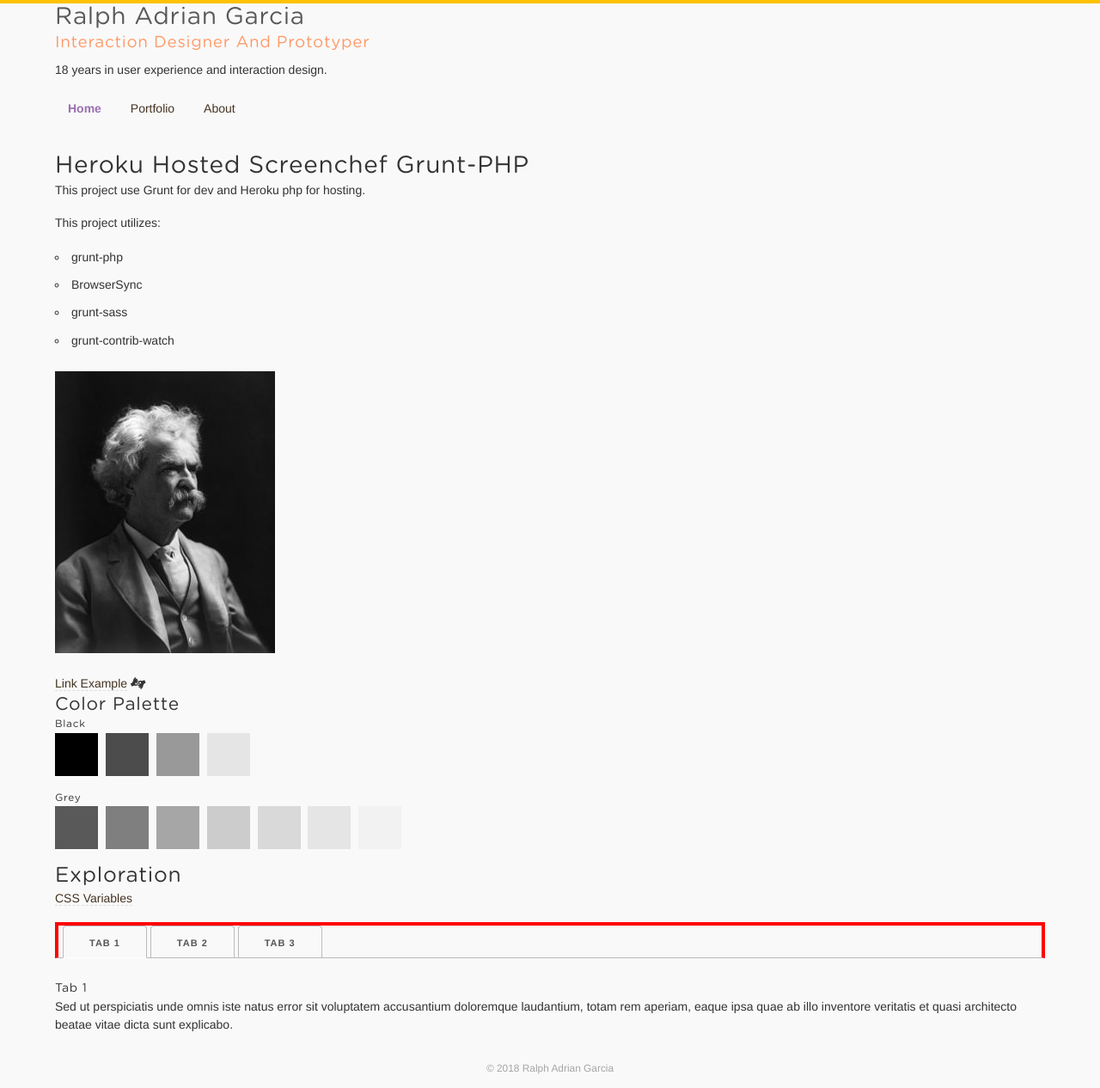
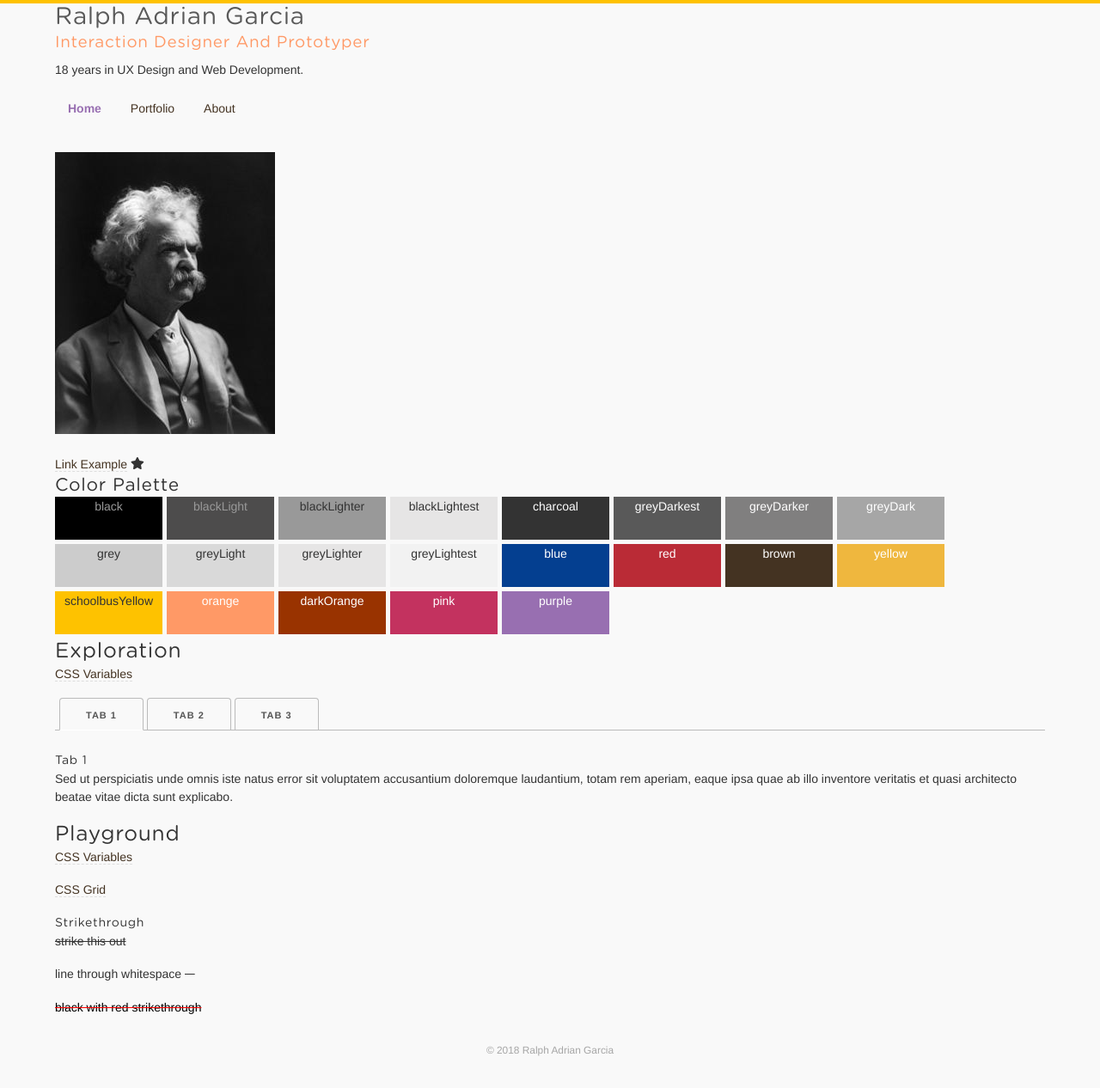
Before and after one commit to pencilmedia/screenchef-php, a PHP site: page /app/ in a window 1280 px wide. Shown: the whole page at 86% size. After the commit the page ends 1229 px from the top, so only its background shows below. Run offline with PHP 8.4, Linux system fonts and the light colour scheme; some libraries are stand-ins or nearby versions.

Commit message:
colors etc

```diff
--- a/app/assets/css/global.css
+++ b/app/assets/css/global.css
@@ -409,7 +409,6 @@ main > footer {
 /* BEGIN: tabs.scss
 // -----------------------------------------------------*/
 ul.tab-nav {
-  border: 4px solid red;
   list-style: none;
   border-bottom: 1px solid #bbb;
   padding-left: 5px; }
@@ -460,32 +459,78 @@ main {
 a {
   color: #432; }
 
+.color-palette {
+  display: flex;
+  flex-wrap: wrap;
+  justify-content: flex-start; }
+
 .box-color {
-  display: inline-block;
-  width: 50px;
+  width: 125px;
   height: 50px;
-  margin: 0 5px 10px 0; }
+  margin: 0 5px 5px 0;
+  text-align: center; }
   .box-color.black {
+    color: #999999;
     background: #000; }
   .box-color.black-light {
+    color: #999999;
     background: #4d4c4c; }
   .box-color.black-lighter {
+    color: #333333;
     background: #999999; }
   .box-color.black-lightest {
+    color: #333333;
     background: #e6e5e5; }
+  .box-color.charcoal {
+    color: white;
+    background: #333; }
   .box-color.grey-lightest {
+    color: #333333;
     background: #f2f2f2; }
   .box-color.grey-lighter {
+    color: #333333;
     background: #e6e5e5; }
   .box-color.grey-light {
+    color: #333333;
     background: #d9d9d9; }
   .box-color.grey {
+    color: #333333;
     background: #ccc; }
   .box-color.grey-dark {
+    color: white;
     background: #a6a6a6; }
   .box-color.grey-darker {
+    color: white;
     background: #807f7f; }
   .box-color.grey-darkest {
+    color: white;
     background: #595959; }
+  .box-color.blue {
+    color: white;
+    background: #043F90; }
+  .box-color.red {
+    color: white;
+    background: #ba2b36; }
+  .box-color.brown {
+    color: white;
+    background: #432; }
+  .box-color.yellow {
+    color: white;
+    background: #EFB73E; }
+  .box-color.schoolbusYellow {
+    color: #333333;
+    background: #FEC200; }
+  .box-color.orange {
+    color: white;
+    background: #f96; }
+  .box-color.darkOrange {
+    color: white;
+    background: #993300; }
+  .box-color.pink {
+    color: white;
+    background: #c3325f; }
+  .box-color.purple {
+    color: white;
+    background: #986FB1; }
 
 /*# sourceMappingURL=global.css.map */
--- a/app/assets/scss/_color-palette.scss
+++ b/app/assets/scss/_color-palette.scss
@@ -11,9 +11,14 @@ $black: 				#000;
 $charcoal: 			#333;
 $white: 				#fff;
 $blue: 				#0080FF;
-$blueBright: 			#37f;
 $red: 				#900;
 $brown:				#432;
+$yellow:                #EFB73E;
+$orange:                #f96;
+$schoolbusYellow:	    #FEC200;
+$darkOrange:            darken(#f96, 40%);
+$pink:                  #c3325f;
+$purple:                #986FB1;
 
 // Grey
 $grey: #ccc;
@@ -40,13 +45,6 @@ $blueDark:              darken($blue, 2%);
 $blueDarker:            darken($blue, 4%);
 $blueDarkest:           darken($blue, 8%);
 
-// Accent colors
-$blueAccent:            #98B3CD;
-$blueHighlight:	    #7EA3B8;
-$navHighlight:			lighten($blueHighlight,25%);
-$blueHover:			#ECF2F7;
-$navyBlue:          	darken($blue, 60%);
-
 // Error colors
 $red:                   #ba2b36;
 $redLight:			lighten($red, 30%);
@@ -61,11 +59,4 @@ $greenDark:             darken($green, 5%);
 $greenDarker:           darken($green, 15%);
 $greenDarkest:          darken($green, 30%);
 
-$yellow:                #EFB73E;
-$orange:                #f96;
-$schoolbusYellow:	    #FEC200;
-$darkOrange:            darken(#f96, 40%);
-$pink:                  #c3325f;
-$purple:                #986FB1;
-
 $bodyBackground:        #f9f9f9;
--- a/app/assets/scss/_tabs.scss
+++ b/app/assets/scss/_tabs.scss
@@ -1,7 +1,7 @@
 /* BEGIN: tabs.scss
 // -----------------------------------------------------*/
 
-ul.tab-nav {border: 4px solid red;
+ul.tab-nav {
     list-style: none;
     border-bottom: 1px solid #bbb;
     padding-left: 5px;
--- a/app/assets/scss/global.scss
+++ b/app/assets/scss/global.scss
@@ -33,44 +33,101 @@ a {
     color: $linkColor;
 }
 
+.color-palette {
+    display: flex;
+    flex-wrap: wrap;
+    justify-content: flex-start;
+}
 .box-color {
-    display: inline-block;
-    width: 50px;
+    width: 125px;
     height: 50px;
-    margin: 0 5px 10px 0;
+    margin: 0 5px 5px 0;
+    text-align: center;
     // black
     &.black {
+        color: lighten($black, 60%);
         background: $black;
     }
     &.black-light {
+        color: lighten($black, 60%);
         background: $blackLight;
     }
     &.black-lighter {
+        color: lighten($black, 20%);
         background: $blackLighter;
     }
     &.black-lightest {
+        color: lighten($black, 20%);
         background: $blackLightest;
+    }
+    &.charcoal {
+        color: lighten($white, 20%);
+        background: $charcoal;
     }
     // grey
     &.grey-lightest {
+        color: darken($white, 80%);
         background: $greyLightest;
     }
     &.grey-lighter {
+        color: darken($white, 80%);
         background: $greyLighter;
     }
     &.grey-light {
+        color: darken($white, 80%);
         background: $greyLight;
     }
     &.grey {
+        color: darken($white, 80%);
         background: $grey;
     }
     &.grey-dark {
+        color: lighten($white, 20%);
         background: $greyDark;
     }
     &.grey-darker {
+        color: lighten($white, 20%);
         background: $greyDarker;
     }
     &.grey-darkest {
+        color: lighten($white, 20%);
         background: $greyDarkest;
     }
+    // colors
+    &.blue {
+        color: lighten($white, 20%);
+        background: $blue;
+    }
+    &.red {
+        color: lighten($white, 20%);
+        background: $red;
+    }
+    &.brown {
+        color: lighten($white, 20%);
+        background: $brown;
+    }
+    &.yellow {
+        color: lighten($white, 20%);
+        background: $yellow;
+    }
+    &.schoolbusYellow {
+        color: darken($white, 80%);
+        background: $schoolbusYellow;
+    }
+    &.orange {
+        color: lighten($white, 20%);
+        background: $orange;
+    }
+    &.darkOrange {
+        color: lighten($white, 20%);
+        background: $darkOrange;
+    }
+    &.pink {
+        color: lighten($white, 20%);
+        background: $pink;
+    }
+    &.purple {
+        color: lighten($white, 20%);
+        background: $purple;
+    }
 }
--- a/app/components/index.php
+++ b/app/components/index.php
@@ -19,7 +19,11 @@
     <![endif]-->
     <main>
         <?php include("$ROOT/inc/nav.inc.php"); ?>
+
+        <h2>Components</h2>
+        <p>This project use Grunt for dev and Heroku php for hosting.</p>
         <?php include("tabs.inc.php"); ?>
+
         <?php include("$ROOT/inc/foot.inc.php"); ?>
     </main>
 </body>
--- a/app/inc/foot.inc.php
+++ b/app/inc/foot.inc.php
@@ -7,9 +7,6 @@
 <!-- Plugins -->
 <?php // echo '<script type="application/javascript" src="' . $ROOT . 'bower_components/fastclick/lib/fastclick.js"></script>'; ?>
 
-<!-- Skeleton-tabs JS -->
-<?php // echo '<script type="application/javascript" src="' . $ROOT . 'bower_components/skeleton-tabs/skeleton-tabs.js"></script>'; ?>
-
 <!-- Global -->
 <?php echo '<script type="application/javascript" src="' . $ROOT . 'assets/js/global.js"></script>'; ?>
 
--- a/app/inc/nav.inc.php
+++ b/app/inc/nav.inc.php
@@ -1,12 +1,11 @@
 <!--[if lt IE 7]>
 <p class="chromeframe">You are using an <strong>outdated</strong> browser. Please <a href="http://browsehappy.com/">upgrade your browser</a> or <a href="http://www.google.com/chromeframe/?redirect=true">activate Google Chrome Frame</a> to improve your experience.</p>
 <![endif]-->
-
 <header class="chef-grid--header page-header animated zoomInUp">
     <hgroup>
         <h1><a href="<?php echo $ROOT ?>">Ralph Adrian Garcia</a></h1>
         <h2>Interaction Designer and Prototyper</h2>
-        <p><?php echo (string)$yearsExperience->y; ?> years in user experience and interaction design.</p>
+        <p><?php echo (string)$yearsExperience->y; ?> years in UX Design and Web Development.</p>
     </hgroup>
     <nav class="main-nav">
        <ul>
--- a/app/index.php
+++ b/app/index.php
@@ -24,37 +24,39 @@ require('../vendor/autoload.php'); // For heroku php hosting
     <?php include("inc/nav.inc.php"); ?>
         <article>
             <section>
-                <h1>Heroku Hosted Screenchef Grunt-PHP</h1>
-                <p>This project use Grunt for dev and Heroku php for hosting.</p>
-                <p>This project utilizes:
-                    <ul>
-                        <li>grunt-php</li>
-                        <li>BrowserSync</li>
-                        <li>grunt-sass</li>
-                        <li>grunt-contrib-watch</li>
-                    </ul>
-                </p>
                 <p>
                     <img src="assets/img/example.jpg" alt="test image">
                 </p>
                 <a href="#/">Link Example</a>
-                <i class="fas fa-american-sign-language-interpreting"></i>
+                <i class="fas fa-star"></i>
             </section>
             <section>
                 <h3>Color Palette</h3>
-                <h6>Black</h6>
-                <div class="box-color black"></div>
-                <div class="box-color black-light"></div>
-                <div class="box-color black-lighter"></div>
-                <div class="box-color black-lightest"></div>
-                <h6>Grey</h6>
-                <div class="box-color grey-darkest"></div>
-                <div class="box-color grey-darker"></div>
-                <div class="box-color grey-dark"></div>
-                <div class="box-color grey"></div>
-                <div class="box-color grey-light"></div>
-                <div class="box-color grey-lighter"></div>
-                <div class="box-color grey-lightest"></div>
+                <div class="color-palette">
+                    <div class="box-color black">black</div>
+                    <div class="box-color black-light">blackLight</div>
+                    <div class="box-color black-lighter">blackLighter</div>
+                    <div class="box-color black-lightest">blackLightest</div>
+                    <div class="box-color charcoal">charcoal</div>
+
+                    <div class="box-color grey-darkest">greyDarkest</div>
+                    <div class="box-color grey-darker">greyDarker</div>
+                    <div class="box-color grey-dark">greyDark</div>
+                    <div class="box-color grey">grey</div>
+                    <div class="box-color grey-light">greyLight</div>
+                    <div class="box-color grey-lighter">greyLighter</div>
+                    <div class="box-color grey-lightest">greyLightest</div>
+
+                    <div class="box-color blue">blue</div>
+                    <div class="box-color red">red</div>
+                    <div class="box-color brown">brown</div>
+                    <div class="box-color yellow">yellow</div>
+                    <div class="box-color schoolbusYellow">schoolbusYellow</div>
+                    <div class="box-color orange">orange</div>
+                    <div class="box-color darkOrange">darkOrange</div>
+                    <div class="box-color pink">pink</div>
+                    <div class="box-color purple">purple</div>
+                </div>
             </section>
             <section>
                 <h2>Exploration</h2>
@@ -88,6 +90,32 @@ require('../vendor/autoload.php'); // For heroku php hosting
             <p>Neque porro quisquam est, qui dolorem ipsum quia dolor sit amet, consectetur, adipisci velit, sed quia non numquam eius modi tempora incidunt ut labore et dolore magnam aliquam quaerat voluptatem.</p>
           </div>
         </div>
+
+
+        <article class="chef-grid--content">
+            <section>
+                <h2>Playground</h2>
+                <p>
+                    <a href="playground/css-variables.php">CSS Variables</a>
+                </p>
+                <p>
+                    <a href="playground/css-grid.php">CSS Grid</a>
+                </p>
+                <h5>Strikethrough</h5>
+                <p>
+                    <span style="text-decoration: line-through">strike this out</span>
+                </p>
+                <p>line through whitespace
+                    <span style="text-decoration: line-through">&nbsp;&nbsp;&nbsp;</span>
+                </p>
+                <p>
+                <span style='color:red;text-decoration:line-through'>
+                    <span style='color:black'>black with red strikethrough</span>
+                </span>
+                </p>
+            </section>
+        </article>
+        <!-- BEGIN: Footer -->
         <?php include("inc/foot.inc.php"); ?>
     </main>
 </body>
```
Also changed, not shown: README.md, 1 other file.
